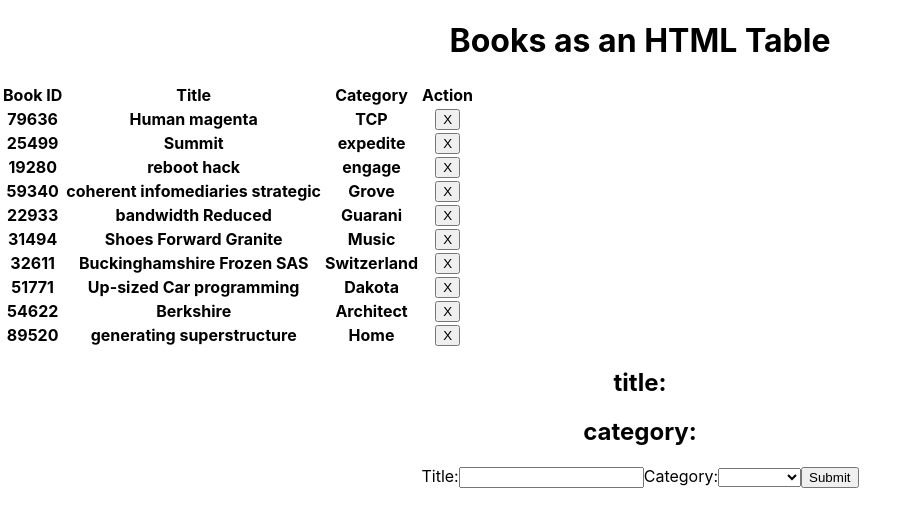
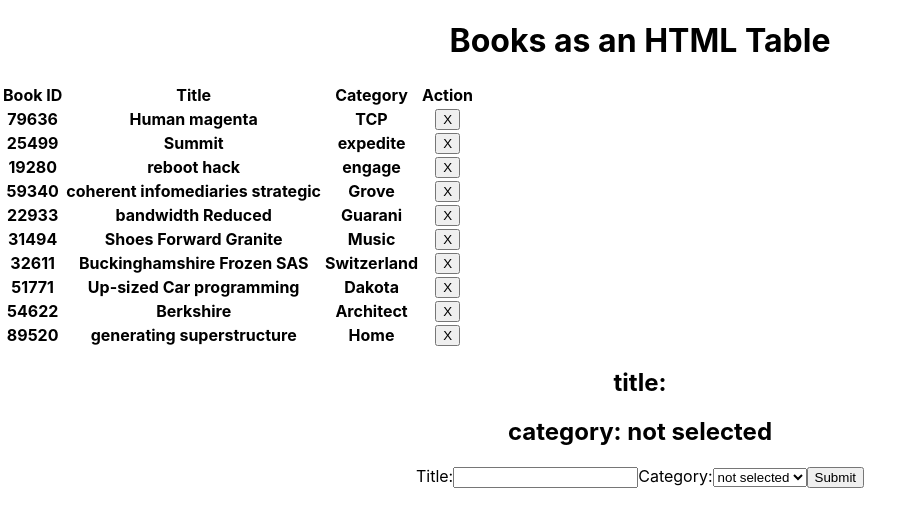
Before and after one commit to billodiallo/bookstore, a React (Create React App) app: page / in a window 1280 px wide. Shown: the top 526 px of the page, without its empty margins (0-923 px from the left). Built offline with nearby package versions, Linux system fonts and the light colour scheme.

Commit message:
Add bookCategoriesExtend , if else statement

```diff
--- a/src/containers/BookForm.js
+++ b/src/containers/BookForm.js
@@ -4,30 +4,25 @@ import { connect } from 'react-redux';
 import { createBook } from '../actions';
 import bookCategories from '../constaints/bookCategories';
 
-
 const BooksForm = (props) => {
   const [state, setState] = useState({
     id: Date.now().toString().slice(-5),
     title: '',
-    category: '',
+    category: 'not selected',
   });
-  const bookCategories = [
-    '',
-    'Action',
-    'Biography',
-    'History',
-    'Horror',
-    'Kids',
-    'Learning',
-    'Sci-Fi',
-  ];
+  const bookCategoriesExtended = ['not selected', ...bookCategories];
 
   const handleSubmit = (event) => {
     event.preventDefault();
-    setState({
-      ...state, id: Date.now(),
-    });
-    props.createBook(state);
+    if (state.category === 'not selected' || state.title === '') {
+      alert(`None of inputs can be empty in the form! \n
+      Please fill both ttle and category fields.`);
+    } else {
+      setState({
+        ...state, id: Date.now().toString().slice(-5),
+      });
+      props.createBook(state);
+    }
   };
 
   const handleChange = (event) => {
@@ -68,7 +63,7 @@ const BooksForm = (props) => {
             onChange={handleChange}
             name="category"
           >
-            {bookCategories.map((category) => (
+            {bookCategoriesExtended.map((category) => (
               <option
                 key={category}
                 value={category}
```
